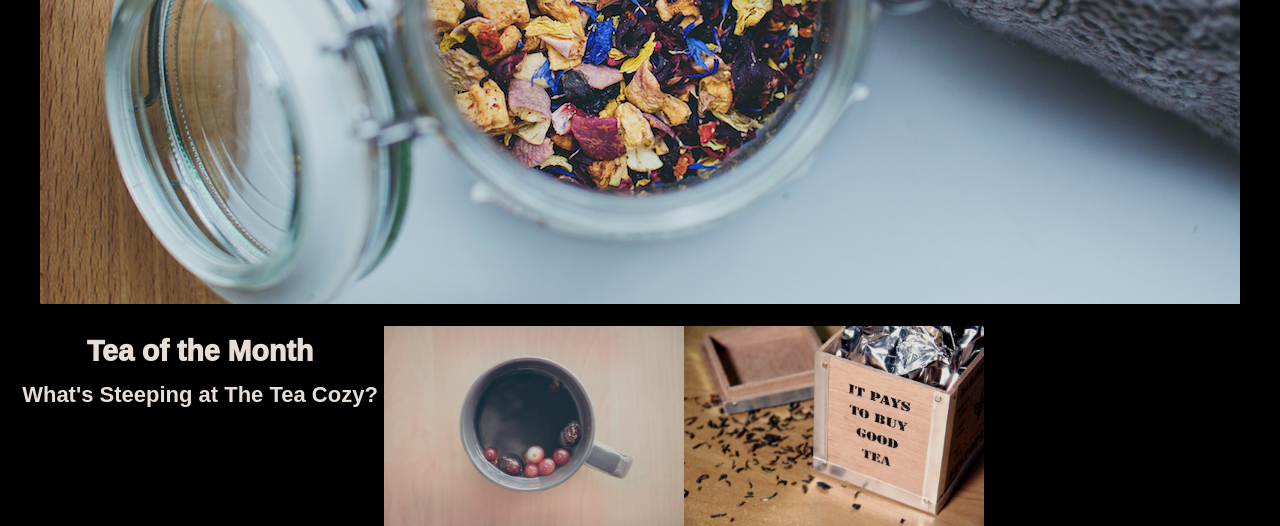
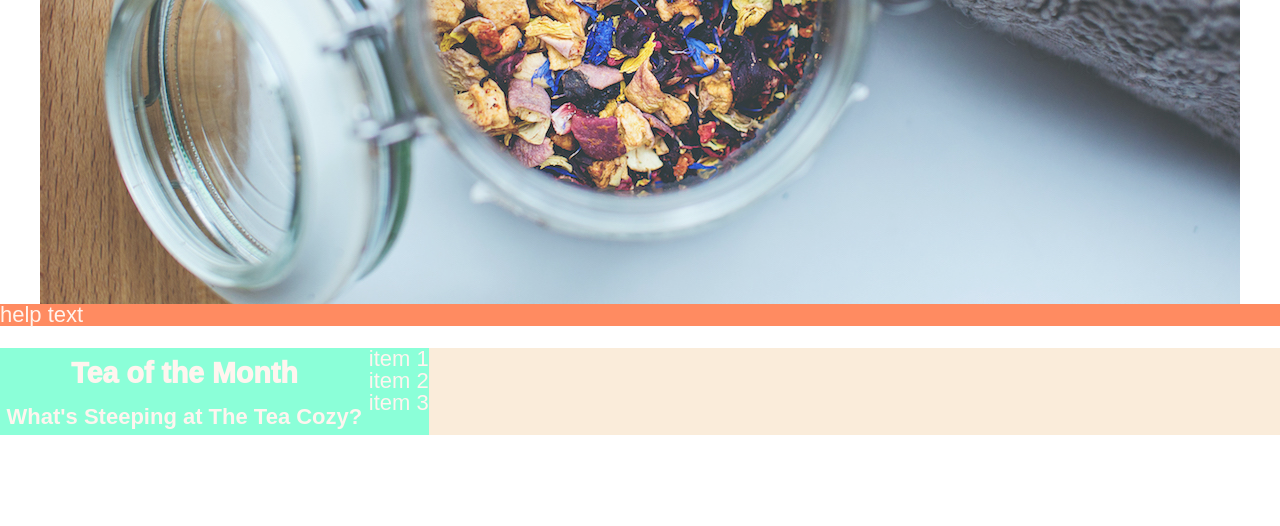
Before and after one commit to andihafner/codecademyFullStackExercises, a plain HTML site: page variousExercises/tea-cozy/index.html in a window 1280 px wide. Shown: the part 466-992 px from the top of the page. After the commit the page ends 901 px from the top, so only its background shows below. Drawn offline with Linux system fonts and the light colour scheme.

Commit message:
Tea-cozy: Regions colorized for visual help

```diff
--- a/variousExercises/tea-cozy/index.html
+++ b/variousExercises/tea-cozy/index.html
@@ -46,18 +46,21 @@
             </div>
         </div>
     </section>
-    <div class="section-footer"></div>
+    <div class="section-footer">help text</div>
 
     <!-- Section 'Tea of the Month' -->
     <section class="tea-of-month">
-        <div class="tea-of-month-item">
+        <div class="tea-of-month-1">
             <div class="section-header">
                 <h2>Tea of the Month</h2>
                 <h4>What's Steeping at The Tea Cozy?</h4>
             </div>
-            <div class="tea-of-month-item">
-                <img class="tea-of-month" src="images/img-berryblitz.jpg" alt="berryblitz">
-                <img class="tea-of-month" src="images/img-spiced-rum.jpg" alt="spiced-rum">
+            <div class="tea-of-month-2">
+                <p>item 1</p>
+                <p>item 2</p>
+                <p>item 3</p>
+                <!-- <img class="tea-of-month" src="images/img-berryblitz.jpg" alt="berryblitz">
+                <img class="tea-of-month" src="images/img-spiced-rum.jpg" alt="spiced-rum"> -->
             </div>
         </div>
     </section>
--- a/variousExercises/tea-cozy/style.css
+++ b/variousExercises/tea-cozy/style.css
@@ -24,7 +24,7 @@ body {
     font-family: Arial, Helvetica, sans-serif;
     font-size: 22px;
     color: seashell;
-    background-color: black;
+    /* background-color: black; /* Disable for visual hint */
     opacity: 0.9;
 }
 
@@ -72,11 +72,12 @@ header {
     display: flex;
     flex-direction: column;
     align-items: center;
-    background-color: black;
+    /* background-color: black; /* Disable to show colorized boxes */
 }
 
 .section-footer {
     margin-bottom: 1em;
+    background-color:coral; /* Visual hint */
 }
 
 /* ---------- Section 'Our Mission ---------- */
@@ -103,15 +104,14 @@ header {
 
 .tea-of-month {
     display: flex;
-    justify-content: center;
-    width: 1000px;
+    background-color:antiquewhite;
 }
 
+.tea-of-month-1 {
+    display: flex;
+    background-color:aquamarine;
+}
 .tea-of-month img {
     width: 300px;
     height: 200px;
 }
-
-.tea-of-month-item {
-    display: flex;
-}
```
